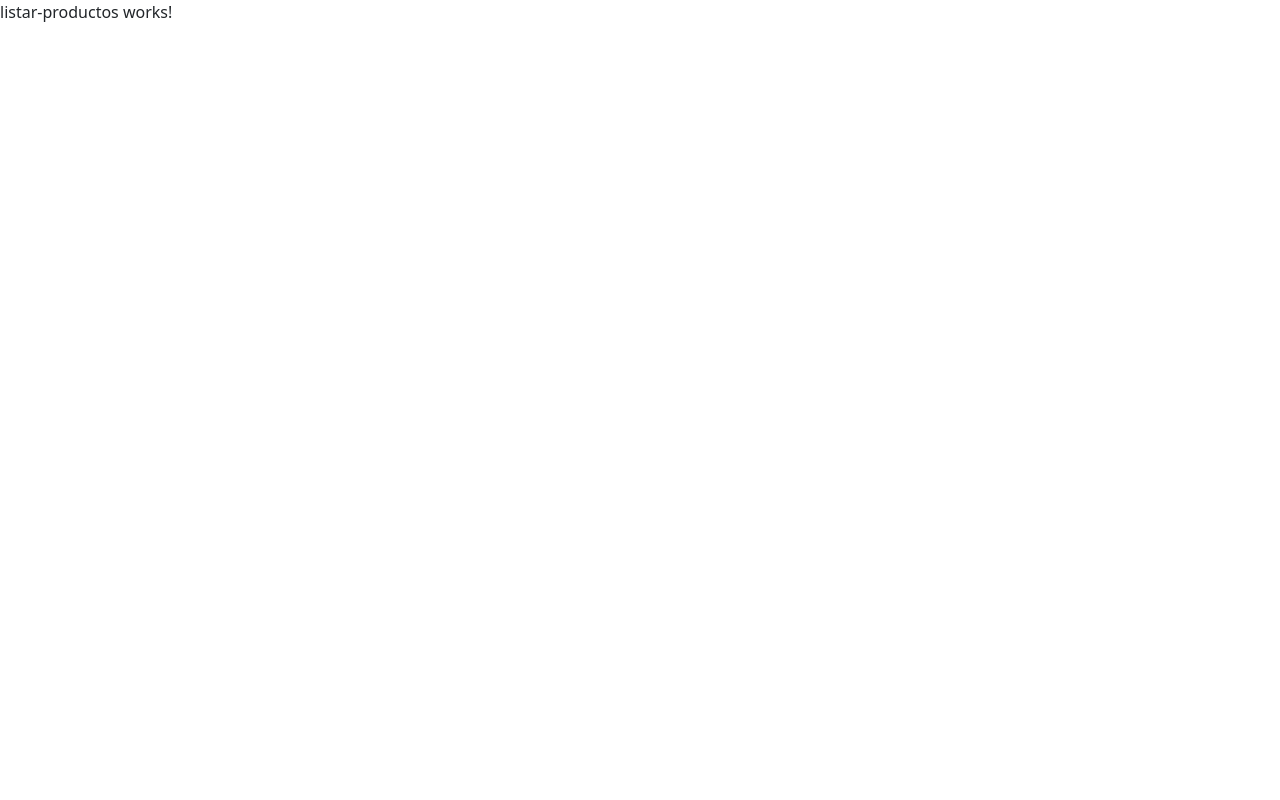
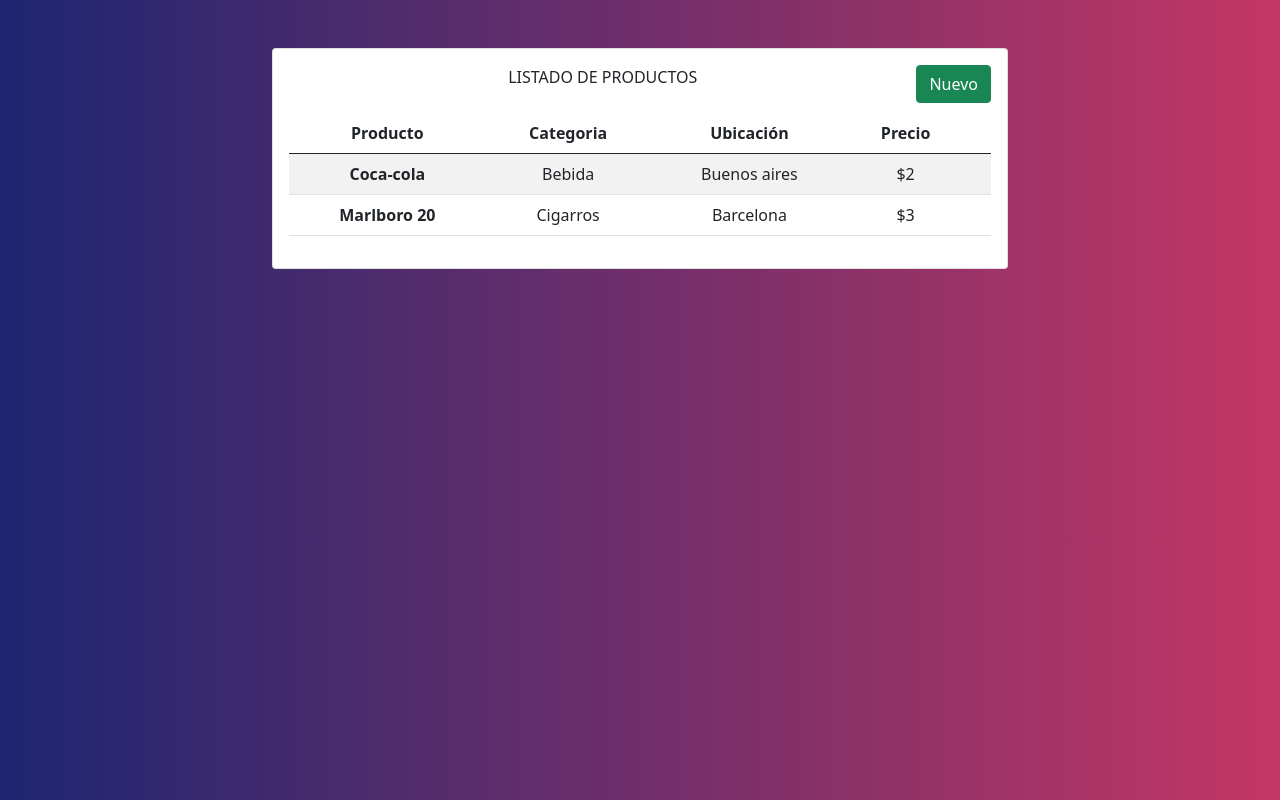
Before and after one commit to cesar-vaesco/clientes-from-angular, an Angular app: page / in a window 1280 px wide. Built offline with nearby package versions, Linux system fonts and the light colour scheme.

Commit message:
dando estilos a vista listar

```diff
--- a/src/app/components/listar-productos/listar-productos.component.html
+++ b/src/app/components/listar-productos/listar-productos.component.html
@@ -1 +1,39 @@
-<p>listar-productos works!</p>
+<div class="container mt-5">
+    <div class="row">
+        <div class="col-lg-8 offset-lg-2">
+            <div class="card">
+                <div class="card-body text-center">
+                    <span class="card-title">LISTADO DE PRODUCTOS</span>
+                    <button class="btn btn-success float-end">Nuevo</button>
+                    <table class="table table-striped mt-4">
+                        <thead>
+                            <tr>
+                                <th scope="col">Producto</th>
+                                <th scope="col">Categoria</th>
+                                <th scope="col">Ubicación</th>
+                                <th scope="col">Precio</th>
+                                <th scope="col"></th>
+                            </tr>
+                        </thead>
+                        <tbody>
+                            <tr>
+                                <th>Coca-cola</th>
+                                <td>Bebida</td>
+                                <td>Buenos aires</td>
+                                <td>$2</td>
+                                <td></td>
+                            </tr>
+                            <tr>
+                                <th>Marlboro 20</th>
+                                <td>Cigarros</td>
+                                <td>Barcelona</td>
+                                <td>$3</td>
+                                <td></td>
+                            </tr>
+                        </tbody>
+                    </table>
+                </div>
+            </div>
+        </div>
+    </div>
+</div>
--- a/src/styles.css
+++ b/src/styles.css
@@ -1 +1,10 @@
 /* You can add global styles to this file, and also import other style files */
+
+body {
+    background: #C33764;
+    /* fallback for old browsers */
+    background: -webkit-linear-gradient(to right, #1D2671, #C33764);
+    /* Chrome 10-25, Safari 5.1-6 */
+    background: linear-gradient(to right, #1D2671, #C33764);
+    /* W3C, IE 10+/ Edge, Firefox 16+, Chrome 26+, Opera 12+, Safari 7+ */
+}
```
